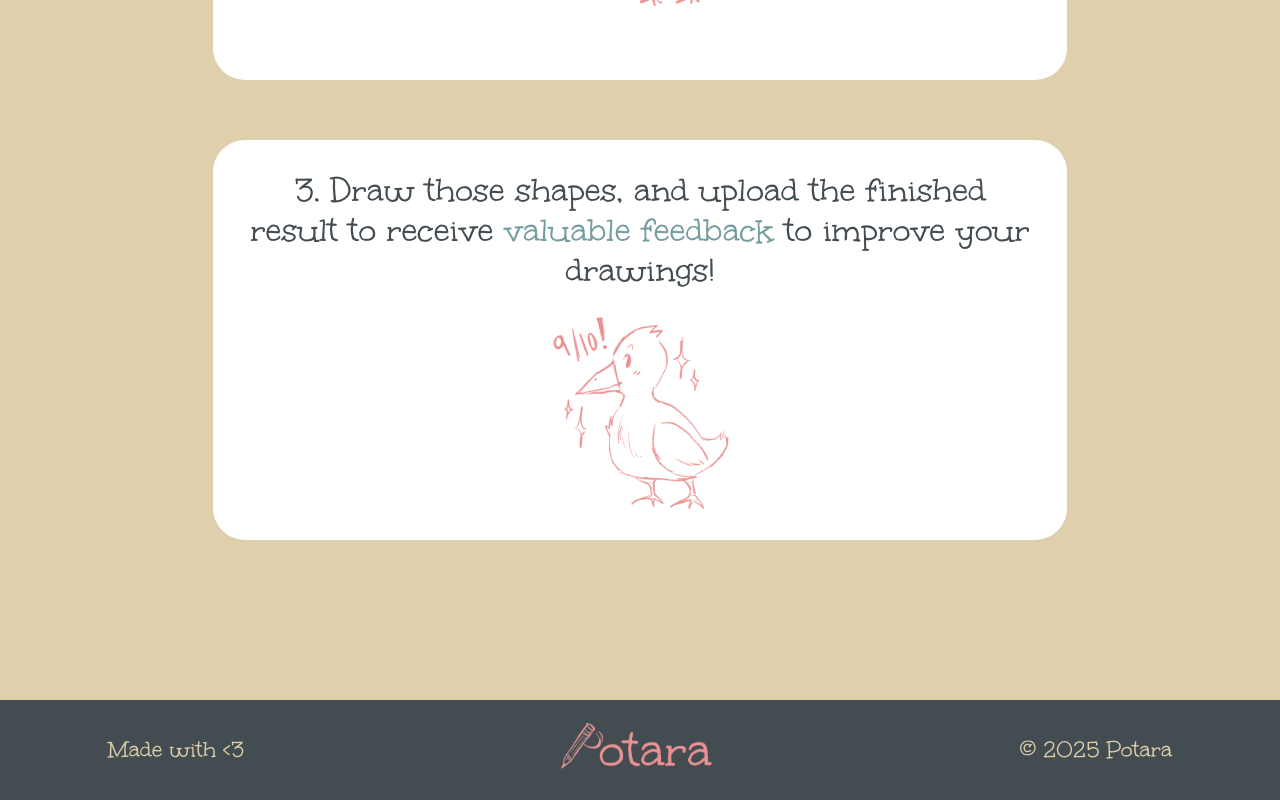
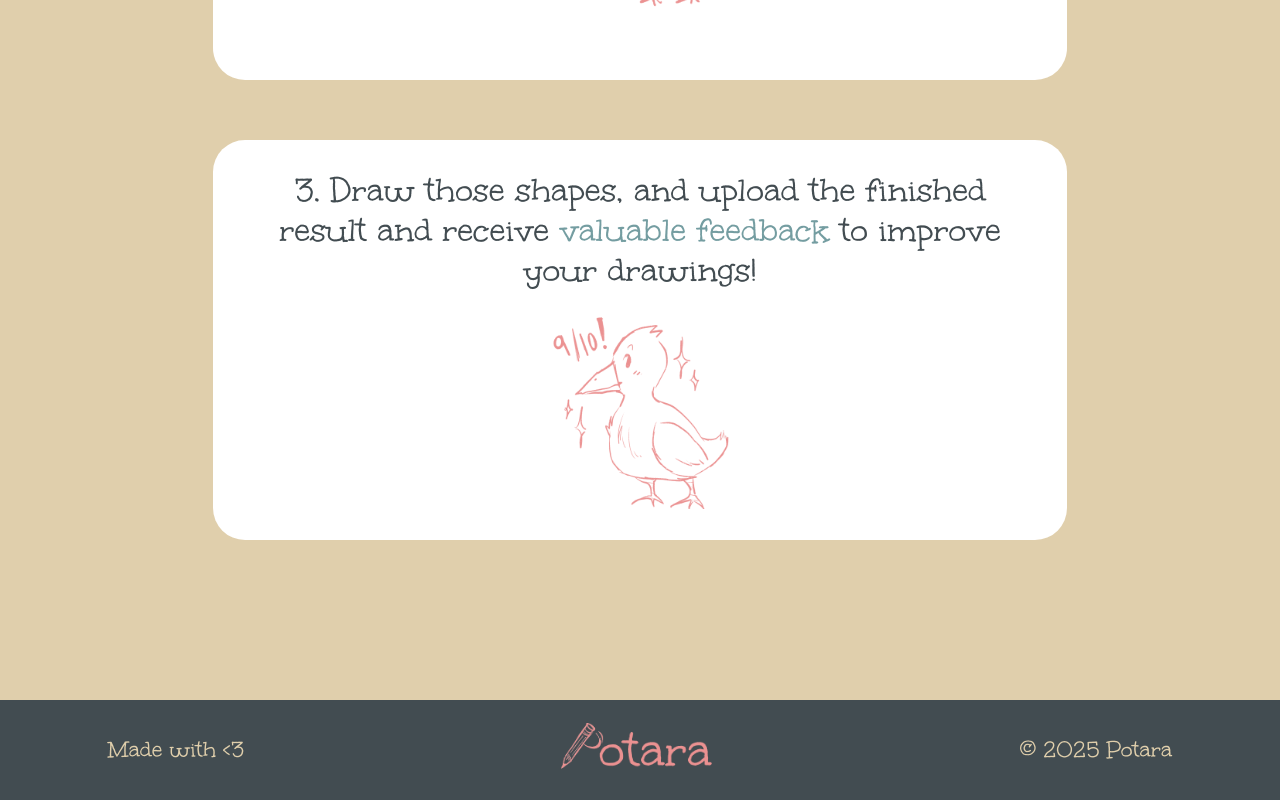
Before and after one commit to Potara-art/Potara, a React (Vite) app in the folder frontend/: page /start in a window 1280 px wide. Shown: the part 1980-2780 px from the top of the page. Built offline with nearby package versions, Linux system fonts and the light colour scheme.

Commit message:
changed one word

```diff
--- a/frontend/src/Start/Start.jsx
+++ b/frontend/src/Start/Start.jsx
@@ -133,7 +133,7 @@ function Start()
 
           <div className="bg-white h-[400px] w-2/3 rounded-4xl p-8 text-center flex flex-col justify-center items-center">
             <h1 className="almost-black font-unkempt text-4xl mb-5">
-              3. Draw those shapes, and upload the finished result to receive{" "}
+              3. Draw those shapes, and upload the finished result and receive{" "}
               <span className="awesome-blue">valuable feedback</span> to improve your drawings!
             </h1>
             <img className="max-w-1/4 place-self-center" src={bird2} alt="Feedback step" />
```
